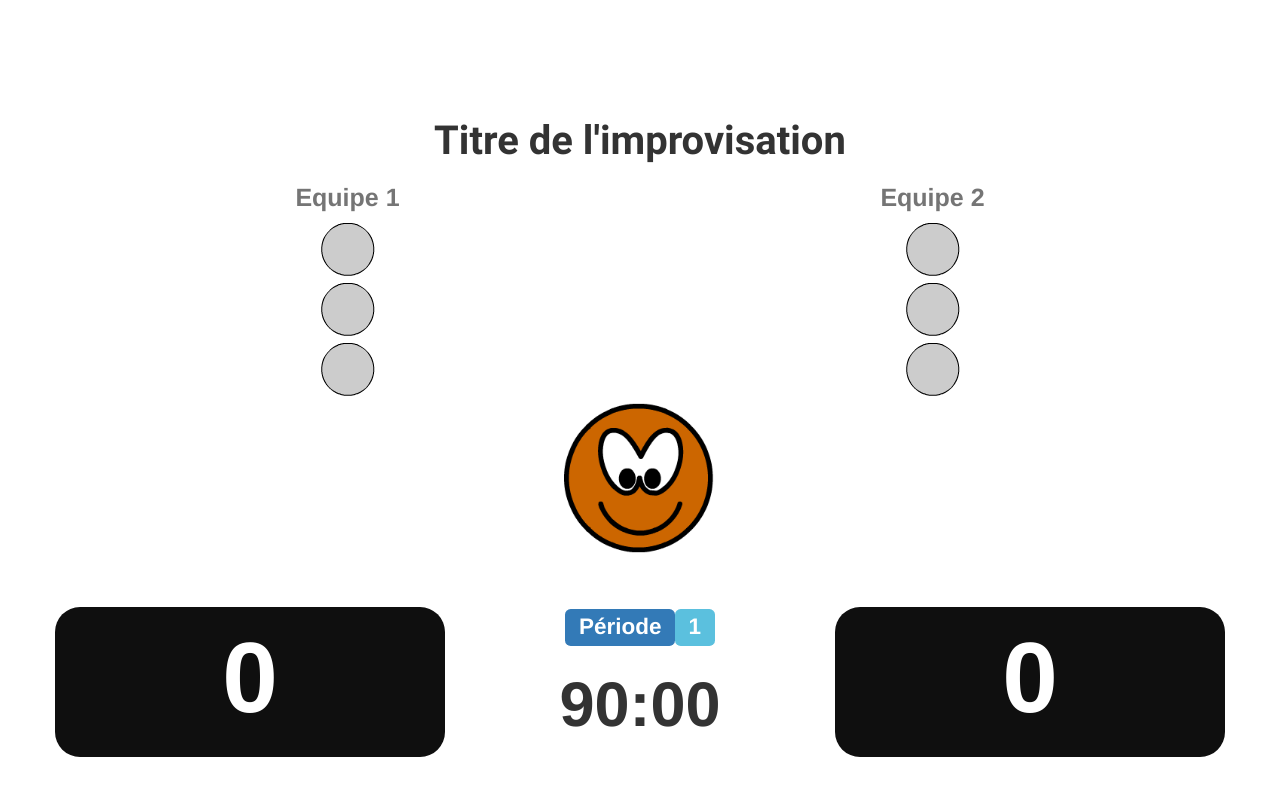
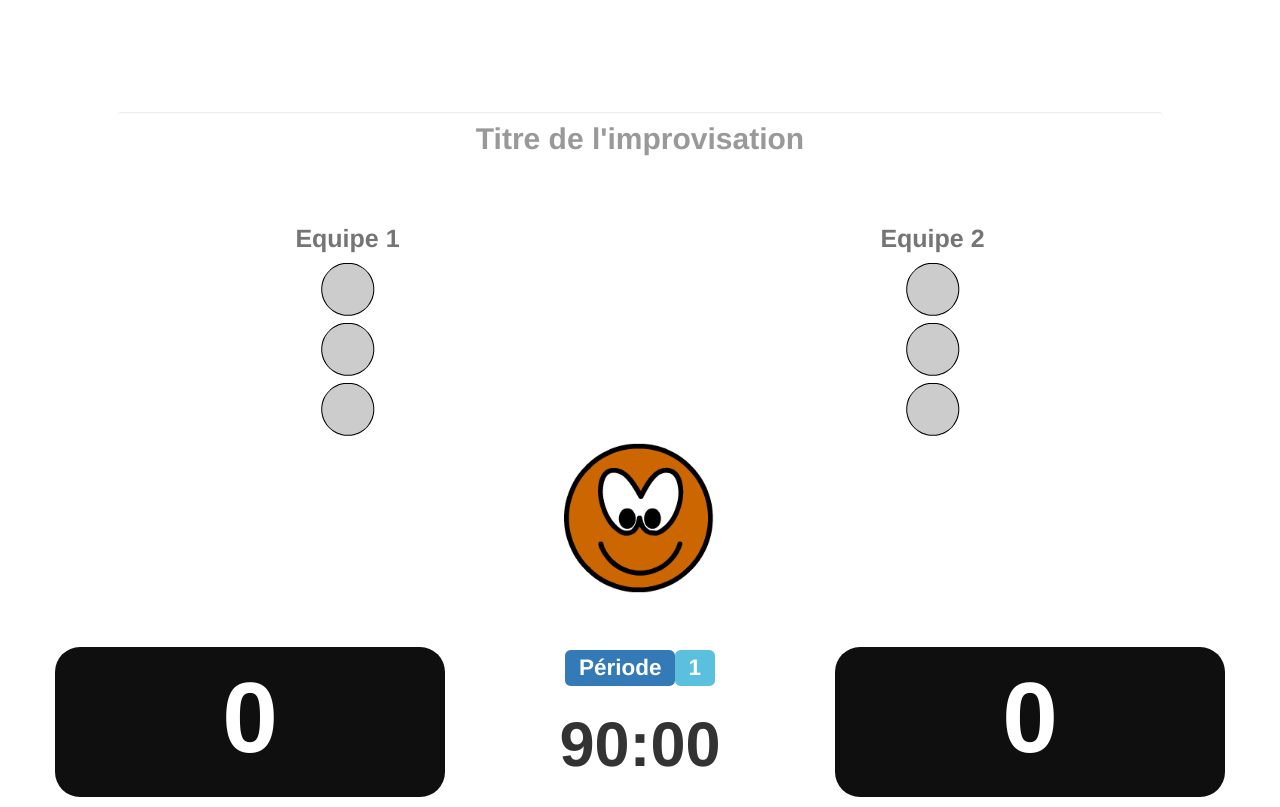
Before and after one commit to Minimata/ImproCountingPoints, a plain HTML site: page App/index.html in a window 1280 px wide. Drawn offline with Linux system fonts and the light colour scheme.

Commit message:
reverted to non bigtext in master.. dunno what happened there

```diff
--- a/App/Data/css/mainStyle.css
+++ b/App/Data/css/mainStyle.css
@@ -104,9 +104,8 @@
 }
 
 .title-text {
-    font-family: 'Roboto-Bold',sans-serif;
     font-weight: bold;
-    text-align: center;
+    font-size: 30px;
 }
 
 .flex-container {
--- a/App/index.html
+++ b/App/index.html
@@ -33,59 +33,60 @@
             <li><a href="#" onclick="hideUnhidePage(1)" onmouseenter="mouseovertitle(1)"
                    onmouseleave="mouseovertitle(1)">
                 <div class="navbar-link" hidden id="titletext1">Avertissement</div>
-                <div class="navbar-link" style="background-image: url('Data/assets/avertissement.png')" id="titleimg1" ></div>
+                <div class="navbar-link" style="background-image: url('Data/assets/avertissement.png')"
+                     id="titleimg1"></div>
             </a></li>
             <li><a href="#" onclick="hideUnhidePage(2)" onmouseenter="mouseovertitle(2)"
                    onmouseleave="mouseovertitle(2)">
                 <div class="navbar-link" hidden id="titletext2">Hymne</div>
-                <div class="navbar-link" style="background-image: url('Data/assets/hymne.png')" id="titleimg2" ></div>
+                <div class="navbar-link" style="background-image: url('Data/assets/hymne.png')" id="titleimg2"></div>
             </a></li>
             <li><a href="#" onclick="hideUnhidePage(3)" onmouseenter="mouseovertitle(3)"
                    onmouseleave="mouseovertitle(3)">
                 <div class="navbar-link" hidden id="titletext3">Caucus</div>
-                <div class="navbar-link" style="background-image: url('Data/assets/caucus.png')" id="titleimg3" ></div>
+                <div class="navbar-link" style="background-image: url('Data/assets/caucus.png')" id="titleimg3"></div>
             </a></li>
             <li><a href="#" onclick="hideUnhidePage(4)" onmouseenter="mouseovertitle(4)"
                    onmouseleave="mouseovertitle(4)">
                 <div class="navbar-link" hidden id="titletext4">Entracte</div>
-                <div class="navbar-link" style="background-image: url('Data/assets/entracte.png')" id="titleimg4" ></div>
+                <div class="navbar-link" style="background-image: url('Data/assets/entracte.png')" id="titleimg4"></div>
             </a></li>
             <li><a href="#" onclick="hideUnhidePage(5)" onmouseenter="mouseovertitle(5)"
                    onmouseleave="mouseovertitle(5)">
                 <div class="navbar-link" hidden id="titletext5">Vote</div>
-                <div class="navbar-link" style="background-image: url('Data/assets/vote.png')" id="titleimg5" ></div>
+                <div class="navbar-link" style="background-image: url('Data/assets/vote.png')" id="titleimg5"></div>
             </a></li>
             <li><a href="#" onclick="hideUnhidePage(6)" onmouseenter="mouseovertitle(6)"
                    onmouseleave="mouseovertitle(6)">
                 <div class="navbar-link" hidden id="titletext6">Pénalité</div>
-                <div class="navbar-link" style="background-image: url('Data/assets/penalite.png')" id="titleimg6" ></div>
+                <div class="navbar-link" style="background-image: url('Data/assets/penalite.png')" id="titleimg6"></div>
             </a></li>
             <li><a href="#" onclick="hideUnhidePage(7)" onmouseenter="mouseovertitle(7)"
                    onmouseleave="mouseovertitle(7)">
                 <div class="navbar-link" hidden id="titletext7">Expulsion</div>
-                <div class="navbar-link" style="background-image: url('Data/assets/expulsion.png')" id="titleimg7" ></div>
+                <div class="navbar-link" style="background-image: url('Data/assets/expulsion.png')"
+                     id="titleimg7"></div>
             </a></li>
             <li><a href="#" onclick="hideUnhidePage(8)" onmouseenter="mouseovertitle(8)"
                    onmouseleave="mouseovertitle(8)">
                 <div class="navbar-link" hidden id="titletext8">Fusillade</div>
-                <div class="navbar-link" style="background-image: url('Data/assets/fusillade.png')" id="titleimg8" ></div>
+                <div class="navbar-link" style="background-image: url('Data/assets/fusillade.png')"
+                     id="titleimg8"></div>
             </a></li>
             <li><a href="#" onclick="hideUnhidePage(9)" onmouseenter="mouseovertitle(9)"
                    onmouseleave="mouseovertitle(9)">
                 <div class="navbar-link" hidden id="titletext9">Étoiles</div>
-                <div class="navbar-link" style="background-image: url('Data/assets/etoiles.png')" id="titleimg9" ></div>
+                <div class="navbar-link" style="background-image: url('Data/assets/etoiles.png')" id="titleimg9"></div>
             </a></li>
         </ul>
     </div>
 </nav>
 <!--TITLE------------------------------------------------------------------------------------------------------>
 <div class="col-md-10 col-md-offset-1" style="padding: 10px" id="homeTitleEdit">
-                <!--<textarea id="bigtext" class="form-control span6 title-text" style="resize: none; border: none; text-align: center;"
+                <textarea class="form-control span6 title-text"
+                          style="resize: none; border: none; text-align: center;"
                           rows="2"
-                          placeholder="Titre de l'improvisation"></textarea>-->
-    <div id="bigtext">
-        <div id="title" class="title-text" contenteditable="true" spellcheck="false" onchange="resize()">Titre de l'improvisation</div>
-    </div>
+                          placeholder="Titre de l'improvisation"></textarea>
 </div>
 <!--PAGES------------------------------------------------------------------------------------------------------>
 <div class="jumbotron" id="Pages">
@@ -184,22 +185,22 @@
                 </div>
                 <div class="col-md-12" id="homeQuickTimerButtons">
                     <div class="row">
-                    <div class="col-md-12" style="text-align: center" >
+                        <div class="col-md-12" style="text-align: center">
                             <h1 id="quick-timer" class="fat-text">00:00</h1>
                         </div>
-                    <div class="btn"  style="position: absolute; z-index: 1; left: 60%; top: 28%;">
+                        <div class="btn" style="position: absolute; z-index: 1; left: 60%; top: 28%;">
                         <span class="glyphicon glyphicon-play pointy-cursor period"
                               style="height: 30px; width: 30px;"
                               aria-hidden="true"
                               onclick="timerButtonPlay('quick')"></span>
                         </div>
-                    <div class="btn"  style="position: absolute; z-index: 1; left: 64%; top: 28%;">
+                        <div class="btn" style="position: absolute; z-index: 1; left: 64%; top: 28%;">
                         <span class="glyphicon glyphicon-pause pointy-cursor period"
                               style="height: 30px; width: 30px;"
                               aria-hidden="true"
                               onclick="timerButtonPause('quick')"></span>
                         </div>
-                    <div class="btn"  style="position: absolute; z-index: 1; left: 68%; top: 28%;">
+                        <div class="btn" style="position: absolute; z-index: 1; left: 68%; top: 28%;">
                         <span class="glyphicon glyphicon-stop pointy-cursor period"
                               style="height: 30px; width: 30px;"
                               aria-hidden="true"
@@ -363,20 +364,5 @@
 <!-- CUSTOM SCRIPTS -->
 <!-- CONTROLLERS -->
 <script src="Data/js/Controller/MainController.js"></script>
-<script src="Data/lib/bigtext.js"></script>
-<script src="Data/lib/webfont.js"></script>
-<script>
-    WebFont.load({
-        custom: {
-            families: ["Robot-Bold","sans-serif"], // font-family name
-            urls : ['Data/css/mainStyle.css'] // URL to css
-        },
-        loading: function () {
-            $('#bigtext').bigtext({
-                maxfontsize: 40, // default is 528 (in px)
-            });
-        }
-    });
-</script>
 </body>
 </html>
```
Lines whose indentation alone changed are shown as unchanged.
